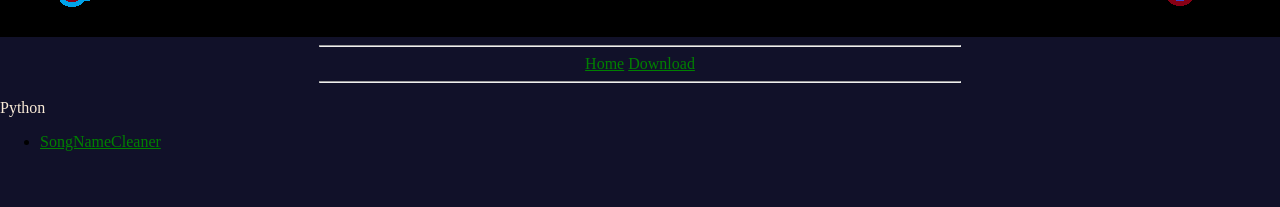
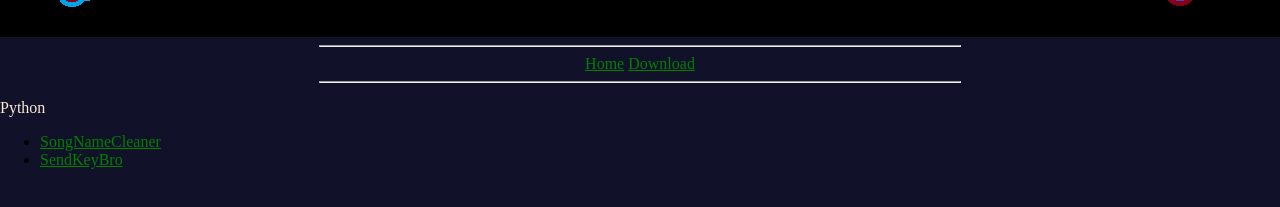
Before and after one commit to raojwi/mycodingpassion, a plain HTML site: page Download.html in a window 1280 px wide. Shown: the part 221-428 px from the top of the page. Drawn offline with Linux system fonts and the light colour scheme.

Commit message:
sendkeybro

```diff
--- a/Download.html
+++ b/Download.html
@@ -21,6 +21,7 @@
 <p>Python</p>
     <ul>
         <li><a href="resources/SongNameCleaner.zip" download="SongNameCleaner">SongNameCleaner</a></li>
+        <li><a href="resources/SendKeyBro.zip" download="SendKeyBro">SendKeyBro</a></li>
     </ul>
 </body>
 </html>
```
Also changed, not shown: 1 other file.
